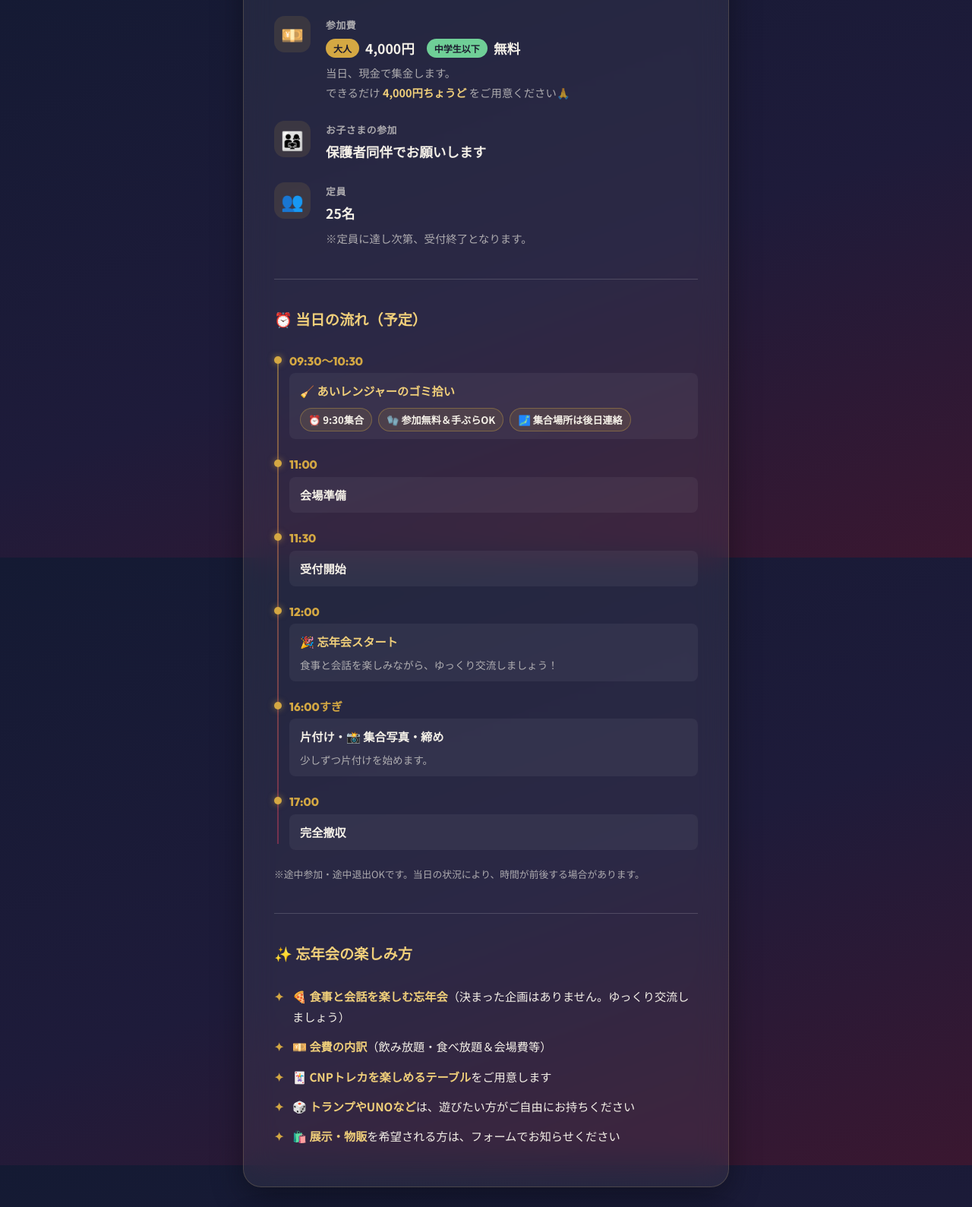
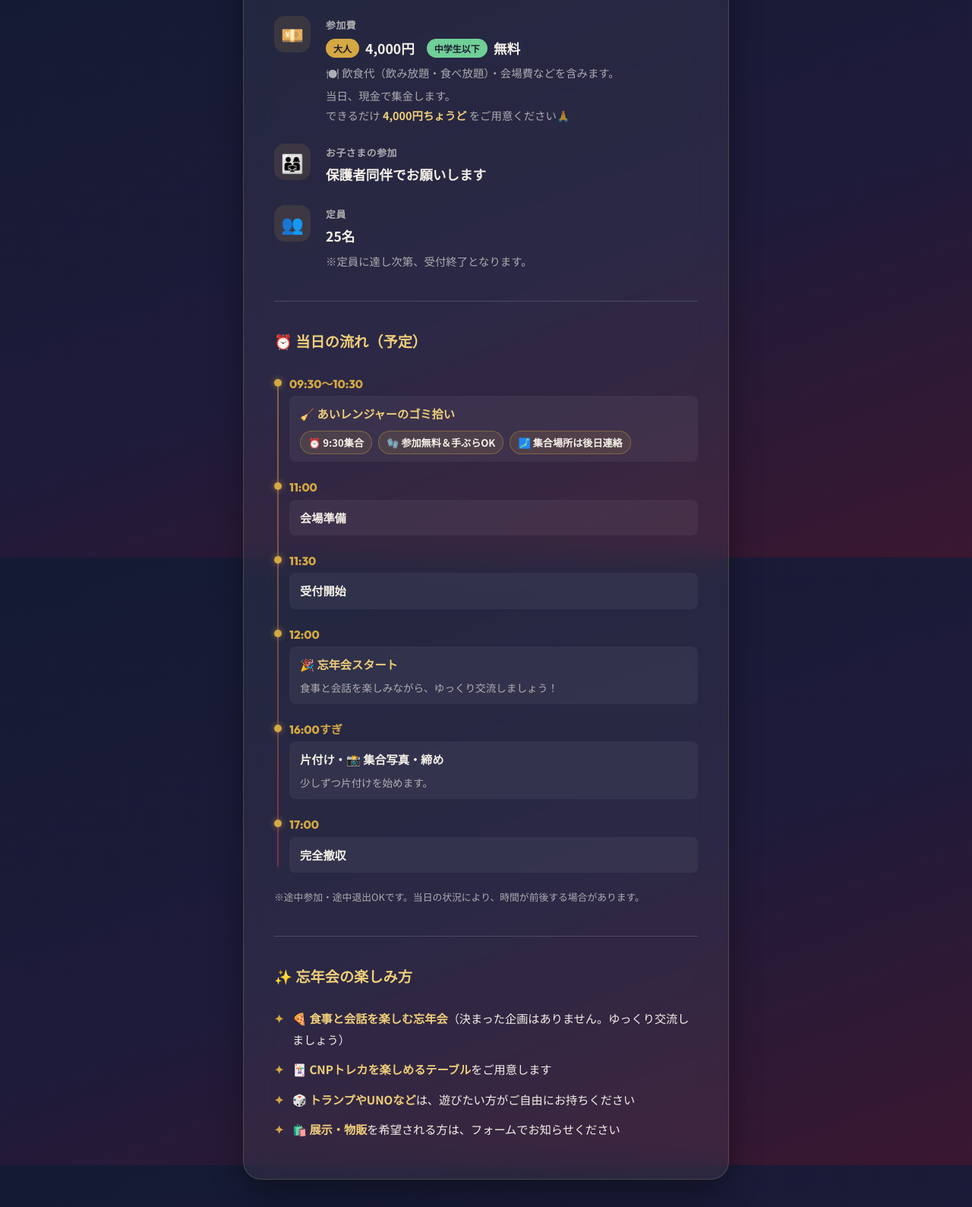
Before and after one commit to RustyNail-48-Git/teamtokai-yearendparty, a plain HTML site: page index.html in a window 1280 px wide. Shown: the part 866-2455 px from the top of the page at 76% size. Drawn offline with Linux system fonts and the light colour scheme.

Commit message:
Move fee breakdown to the fee section
Co-Authored-By: Claude Opus 5.5 <noreply@anthropic.com>

```diff
--- a/index.html
+++ b/index.html
@@ -74,6 +74,7 @@
                             <span class="fee-item"><span class="fee-tag">大人</span> 4,000円</span>
                             <span class="fee-item"><span class="fee-tag free">中学生以下</span> 無料</span>
                         </div>
+                        <span class="info-detail">🍽️ 飲食代（飲み放題・食べ放題）・会場費などを含みます。</span>
                         <span class="info-detail">当日、現金で集金します。<br>できるだけ <strong>4,000円ちょうど</strong> をご用意ください🙏</span>
                     </div>
                 </div>
@@ -150,7 +151,6 @@
                 <h3 class="features-title">✨ 忘年会の楽しみ方</h3>
                 <ul class="features-list">
                     <li>🍕 <strong>食事と会話を楽しむ忘年会</strong>（決まった企画はありません。ゆっくり交流しましょう）</li>
-                    <li>💴 <strong>会費の内訳</strong>（飲み放題・食べ放題＆会場費等）</li>
                     <li>🃏 <strong>CNPトレカを楽しめるテーブル</strong>をご用意します</li>
                     <li>🎲 <strong>トランプやUNOなど</strong>は、遊びたい方がご自由にお持ちください</li>
                     <li>🛍️ <strong>展示・物販</strong>を希望される方は、フォームでお知らせください</li>
```
